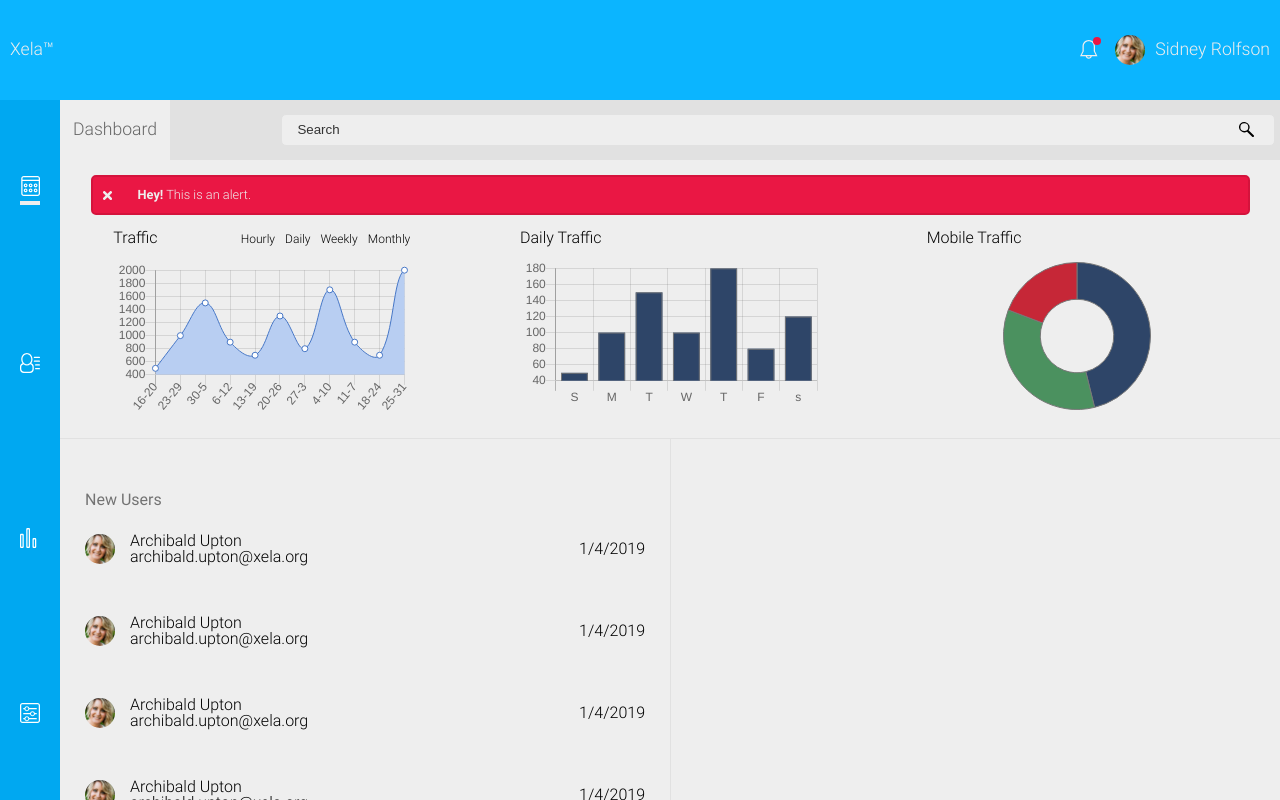
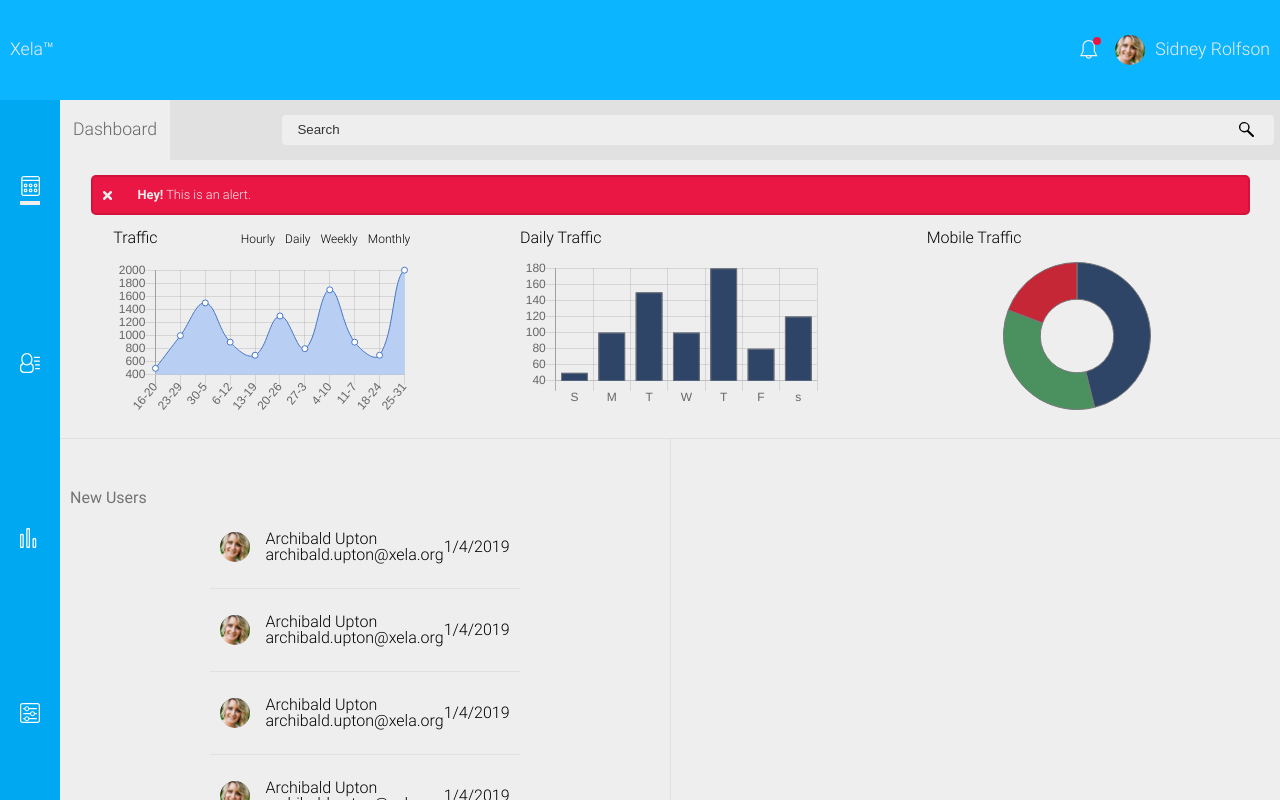
Before and after one commit to AlexJoeb/Project-7-WebApp-Dashboard, a plain HTML site: page index.html in a window 1280 px wide. Drawn offline with nearby package versions, Linux system fonts and the light colour scheme.

Commit message:
Spacing fix

```diff
--- a/scss/comps/_content-boxes.scss
+++ b/scss/comps/_content-boxes.scss
@@ -26,8 +26,6 @@
       justify-content: center;
     }
 
-    padding: 0 15px;
-
     &--header{
       font-size:1rem;
       font-weight: 400;
@@ -37,6 +35,7 @@
     }
 
     &--content{
+      margin: 0 auto;
       @include flex($dir: column){
         justify-content: space-around;
       }
@@ -50,7 +49,11 @@
 
       padding: 25px 10px 25px;
 
+      border-bottom: 1px solid color(white, x-dark);
 
+      &:last-of-type{
+        border: 0;
+      }
 
       &--picture {
         @include picture;
```
Also changed, not shown: css/style.css, 1 other file.
